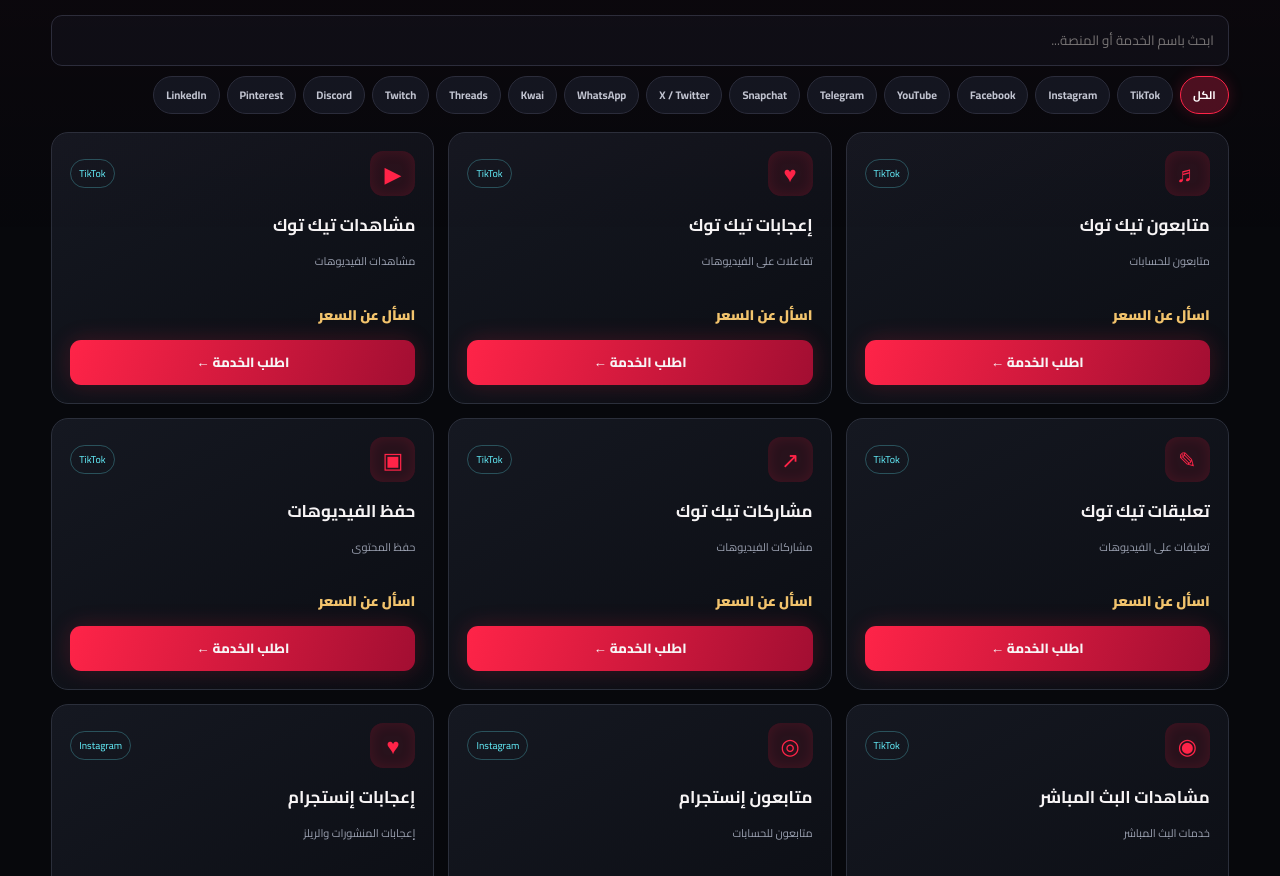
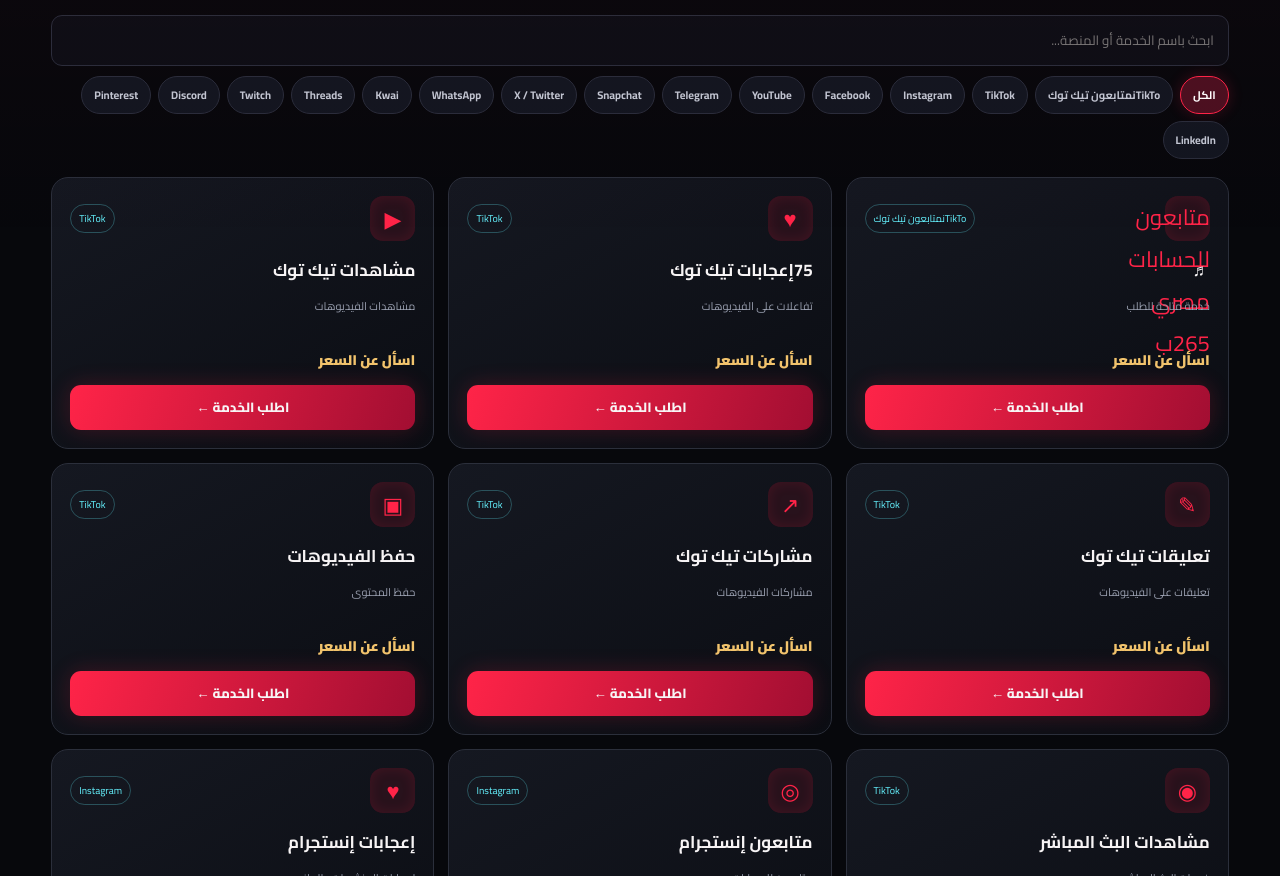
Before and after one commit to moragado88-oss/Marwan_Store, a plain HTML site: page index.html in a window 1280 px wide. Shown: the part 848-1724 px from the top of the page. Drawn offline with Linux system fonts and the light colour scheme.

Commit message:
Update index.html

```diff
--- a/index.html
+++ b/index.html
@@ -36,7 +36,7 @@ body:before{content:"";position:fixed;inset:0;pointer-events:none;z-index:-2;bac
 <script>
 const $=id=>document.getElementById(id), KEY='maro_dark_store_v1';
 const defaultServices=[
-['TikTok','متابعون تيك توك','♬','متابعون للحسابات','حسب الطلب'],['TikTok','إعجابات تيك توك','♥','تفاعلات على الفيديوهات','حسب الطلب'],['TikTok','مشاهدات تيك توك','▶','مشاهدات الفيديوهات','حسب الطلب'],['TikTok','تعليقات تيك توك','✎','تعليقات على الفيديوهات','حسب الطلب'],['TikTok','مشاركات تيك توك','↗','مشاركات الفيديوهات','حسب الطلب'],['TikTok','حفظ الفيديوهات','▣','حفظ المحتوى','حسب الطلب'],['TikTok','مشاهدات البث المباشر','◉','خدمات البث المباشر','حسب الطلب'],
+['TikToنمتابعون تيك توك','♬','متابعون للحسابات مصري 265ب'],['TikTok','75إعجابات تيك توك','♥','تفاعلات على الفيديوهات',''],['TikTok','مشاهدات تيك توك','▶','مشاهدات الفيديوهات','حسب الطلب'],['TikTok','تعليقات تيك توك','✎','تعليقات على الفيديوهات','حسب الطلب'],['TikTok','مشاركات تيك توك','↗','مشاركات الفيديوهات','حسب الطلب'],['TikTok','حفظ الفيديوهات','▣','حفظ المحتوى','حسب الطلب'],['TikTok','مشاهدات البث المباشر','◉','خدمات البث المباشر','حسب الطلب'],
 ['Instagram','متابعون إنستجرام','◎','متابعون للحسابات','حسب الطلب'],['Instagram','إعجابات إنستجرام','♥','إعجابات المنشورات والريلز','حسب الطلب'],['Instagram','مشاهدات ريلز','▶','مشاهدات الفيديوهات القصيرة','حسب الطلب'],['Instagram','تعليقات إنستجرام','✎','تعليقات على المنشورات','حسب الطلب'],['Instagram','حفظ المنشورات','▣','حفظ المحتوى','حسب الطلب'],['Instagram','مشاركات إنستجرام','↗','مشاركات المنشورات','حسب الطلب'],['Instagram','مشاهدات ستوري','◉','مشاهدات القصص','حسب الطلب'],
 ['Facebook','متابعو الصفحات','f','متابعون للصفحات','حسب الطلب'],['Facebook','إعجابات الصفحات','♥','إعجابات الصفحات','حسب الطلب'],['Facebook','تفاعلات المنشورات','☺','لايك وريأكت للمنشورات','حسب الطلب'],['Facebook','مشاهدات الفيديو','▶','مشاهدات الفيديوهات','حسب الطلب'],['Facebook','تعليقات فيسبوك','✎','تعليقات المنشورات','حسب الطلب'],['Facebook','مشاركات فيسبوك','↗','مشاركة المنشورات','حسب الطلب'],['Facebook','مشاهدات البث','◉','مشاهدات البث المباشر','حسب الطلب'],
 ['YouTube','مشتركو يوتيوب','▶','اشتراكات القنوات','حسب الطلب'],['YouTube','مشاهدات يوتيوب','◉','مشاهدات الفيديوهات','حسب الطلب'],['YouTube','إعجابات يوتيوب','♥','إعجابات الفيديوهات','حسب الطلب'],['YouTube','تعليقات يوتيوب','✎','تعليقات الفيديوهات','حسب الطلب'],['YouTube','ساعات مشاهدة','◷','استفسر عن التفاصيل','حسب الطلب'],
```
